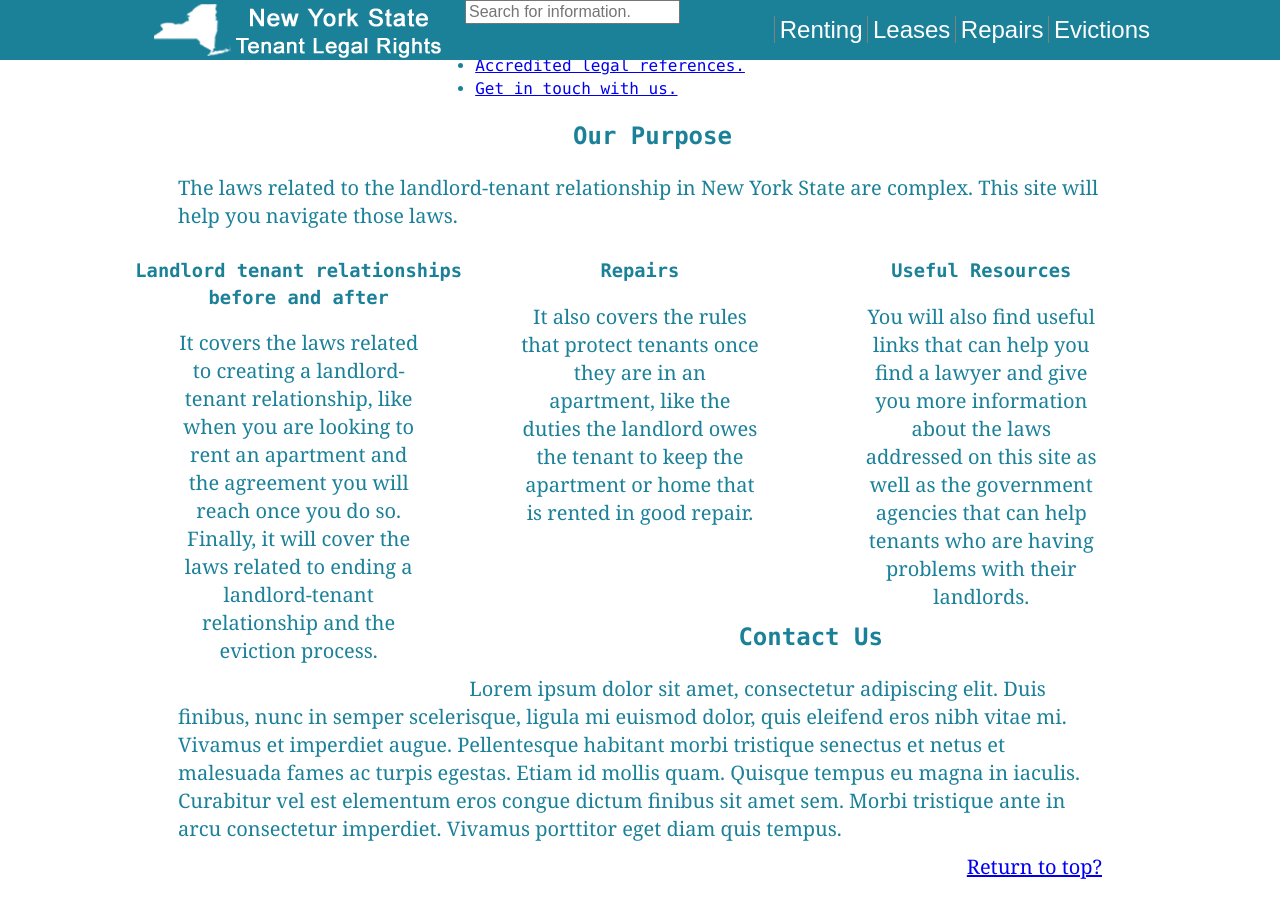
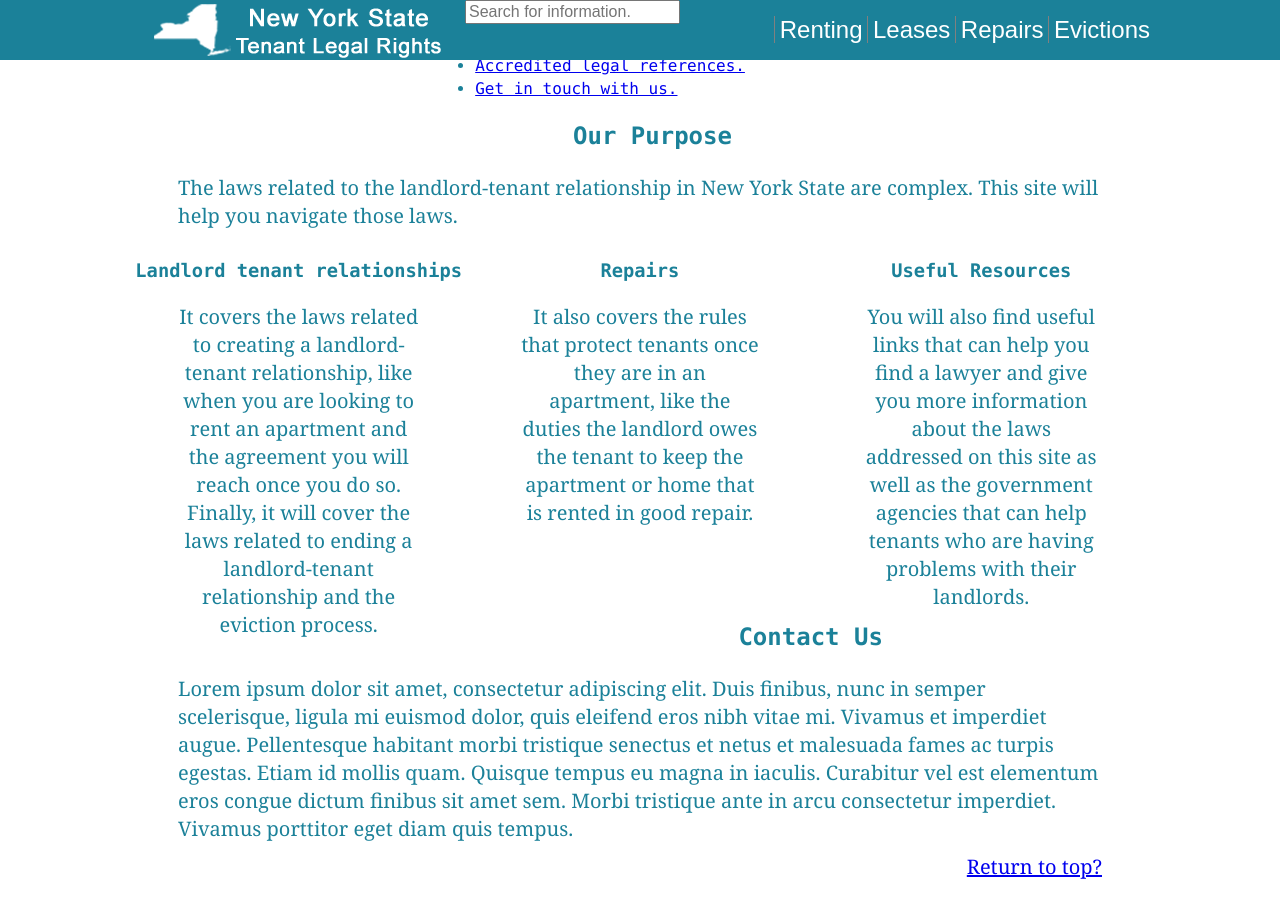
Before and after one commit to iinf362/team3, a Jekyll site: the page built from index.html, in a window 1280 px wide and 900 px high, scrolled down 402 px. Built offline with Jekyll 4.4.1, drawn with Linux system fonts in a browser that asks for light colours.

Commit message:
col update

```diff
--- a/index.html
+++ b/index.html
@@ -21,7 +21,7 @@ layout: front-page
 
         <div class="content-columns cf">
                     <div class="col">
-                        <h3>Landlord tenant relationships before and after</h3>
+                        <h3>Landlord tenant relationships</h3>
                         <p>
                            It covers the laws related to creating a landlord-tenant relationship, like when you are looking to rent an apartment and the agreement you will reach once you do so. Finally, it will cover the laws related to ending a landlord-tenant relationship and the eviction process.
                         </p>
```
